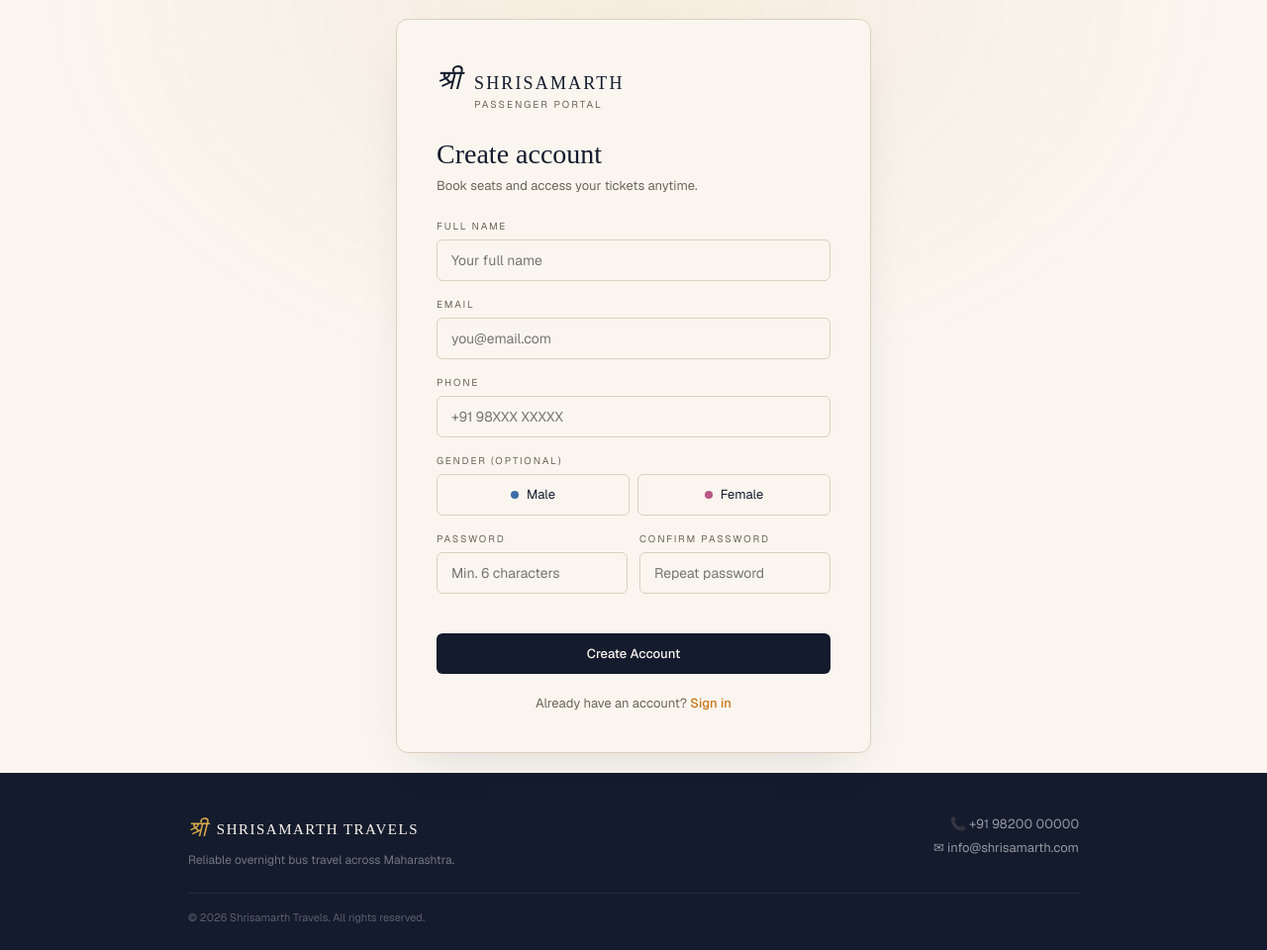
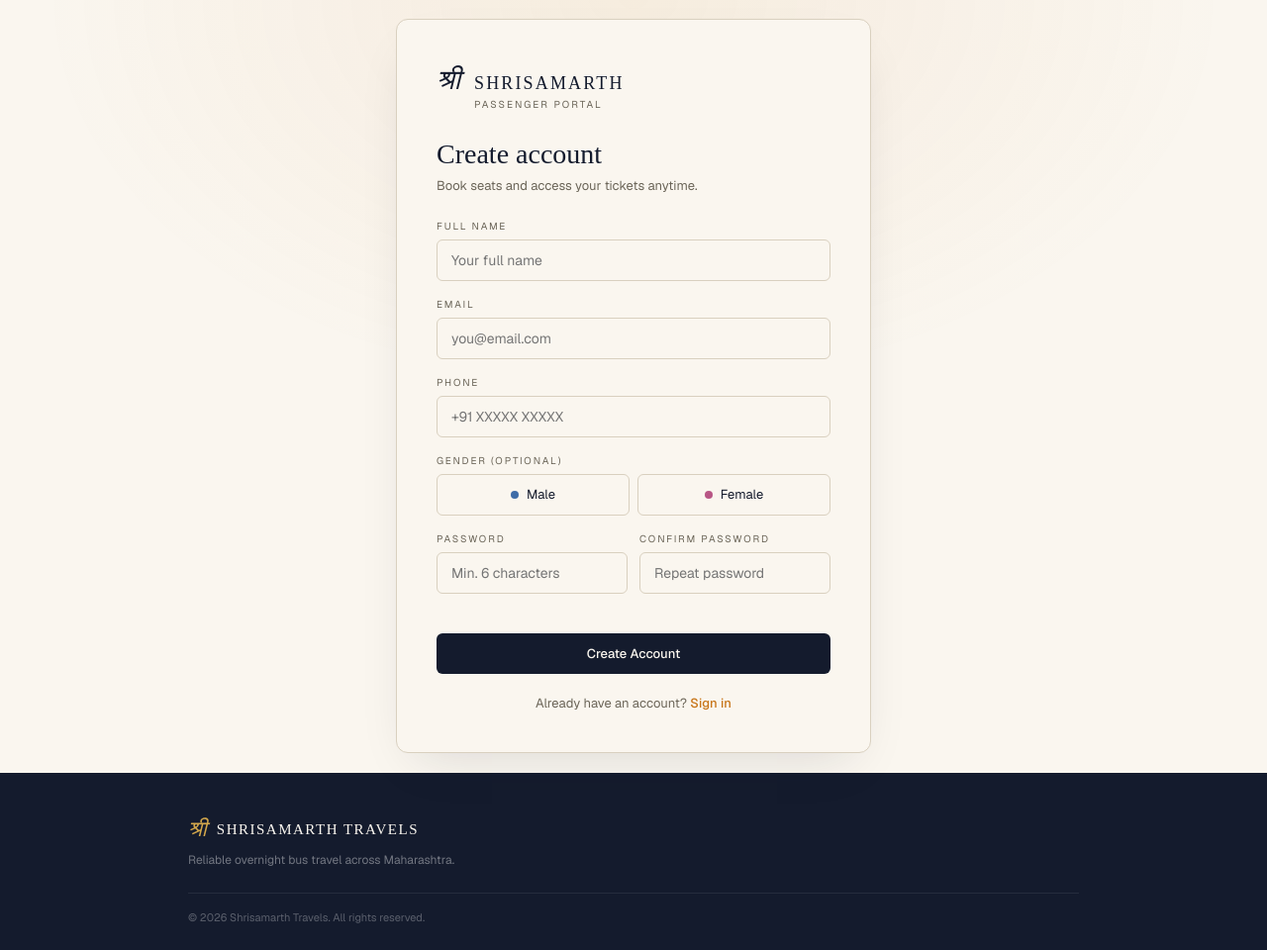
Before and after one commit to ahmetsayginvarol/shrisamarth, a Flask app: page /register in a window 1280 px wide. Shown: the part 61-1021 px from the top of the page at 99% size. Run offline with Flask 3, Linux system fonts and the light colour scheme; some libraries are stand-ins or nearby versions; some web fonts are replaced.

Commit message:
Remove all example/placeholder test data from forms across the app
Customer-facing:
- auth/login.html: 'e.g. ahmet' → 'Username'
- customer/register.html: '+91 98XXX XXXXX' → '+91 XXXXX XXXXX'
- customer/book.html: '98765 43210' → 'XXXXX XXXXX';
  'e.g. Dadar' → 'Boarding stop'; 'e.g. Shivajinagar' → 'Dropping stop'
  (with data-i18n-placeholder for Hindi switching)
- customer/base_customer.html: removed hardcoded '+91 98200 00000' and
  'info@shrisamarth.com' footer fallbacks; contact section now hidden
  when CMS fields are empty
- book.js group form: same phone/boarding/dropping placeholder cleanup;
  boarding/dropping use t() for Hindi support

Admin/staff-facing:
- admin/user_form.html: 'e.g. priya_booking' → 'Username';
  'e.g. Priya Patil' → 'Full name'
- admin/voyage_form.html: 'e.g. Mumbai/Pune' → 'City name'
- admin/bus_form.html: 'e.g. MH-12-DK-4721' → 'MH-XX-XX-XXXX';
  'e.g. Pune Express 1' → 'Bus name or nickname'
- admin/passenger_detail.html: '500' → '0'; example note → generic
- admin/cms.html: example announcement text → 'Announcement text'
- staff/dashboard.html: '98765 43210' → 'XXXXX XXXXX';
  'e.g. Dadar/Shivajinagar' → 'Boarding/Dropping stop'

Translations: added c.boarding_stop_ph + c.dropping_stop_ph (EN + HI)

https://claude.ai/code/session_01WZz6PJb83d6SN72m7QwmUW

```diff
--- a/app/static/js/book.js
+++ b/app/static/js/book.js
@@ -251,7 +251,7 @@ function renderGroupForm(seats) {
                 _boardingStops.map(s => `<option value="${s}">${s}</option>`).join('') +
                 `</select>`;
         }
-        return `<input type="text" class="form-input" id="cgrp_boarding" placeholder="e.g. Dadar">`;
+        return `<input type="text" class="form-input" id="cgrp_boarding" placeholder="${t('c.boarding_stop_ph')}">`;
     }
     function makeDroppingField() {
         if (_droppingStops.length) {
@@ -259,7 +259,7 @@ function renderGroupForm(seats) {
                 _droppingStops.map(s => `<option value="${s}">${s}</option>`).join('') +
                 `</select>`;
         }
-        return `<input type="text" class="form-input" id="cgrp_dropping" placeholder="e.g. Shivajinagar">`;
+        return `<input type="text" class="form-input" id="cgrp_dropping" placeholder="${t('c.dropping_stop_ph')}">`;
     }
 
     const html = `<div class="group-seat-section">
@@ -271,7 +271,7 @@ function renderGroupForm(seats) {
             <label class="form-label">${t('c.contact')}</label>
             <div class="phone-input-row">
                 <select class="country-code-select" id="cgrp_cc"></select>
-                <input type="text" class="form-input phone-number-input" id="cgrp_phone" placeholder="98765 43210" value="${_prefill.phone || ''}">
+                <input type="text" class="form-input phone-number-input" id="cgrp_phone" placeholder="XXXXX XXXXX" value="${_prefill.phone || ''}">
             </div>
         </div>
         <div class="form-row">
--- a/app/templates/admin/bus_form.html
+++ b/app/templates/admin/bus_form.html
@@ -12,12 +12,12 @@
 
     <div class="form-group">
         {{ form.registration.label(class="form-label") }}
-        {{ form.registration(class="form-input", placeholder="e.g. MH-12-DK-4721") }}
+        {{ form.registration(class="form-input", placeholder="MH-XX-XX-XXXX") }}
     </div>
 
     <div class="form-group">
         {{ form.name.label(class="form-label") }}
-        {{ form.name(class="form-input", placeholder="e.g. Pune Express 1") }}
+        {{ form.name(class="form-input", placeholder="Bus name or nickname") }}
     </div>
 
     <div class="form-group">
--- a/app/templates/admin/cms.html
+++ b/app/templates/admin/cms.html
@@ -253,13 +253,13 @@
           <label class="form-label">Banner Text — English</label>
           <input type="text" class="form-input" id="announcement_banner_en"
                  value="{{ content.get('announcement_banner', {}).content_en or '' }}"
-                 placeholder="e.g. 🎉 Special offer this weekend!">
+                 placeholder="Announcement text">
         </div>
         <div class="cms-field">
           <label class="form-label">Banner Text — Hindi</label>
           <input type="text" class="form-input" id="announcement_banner_hi"
                  value="{{ content.get('announcement_banner', {}).content_hi or '' }}"
-                 placeholder="जैसे 🎉 इस सप्ताहांत विशेष ऑफर!">
+                 placeholder="घोषणा पाठ">
         </div>
       </div>
       <!-- Preview -->
--- a/app/templates/admin/passenger_detail.html
+++ b/app/templates/admin/passenger_detail.html
@@ -97,11 +97,11 @@
             <input type="hidden" name="csrf_token" value="{{ csrf_token() }}">
             <div>
                 <label class="form-label">Amount (₹)</label>
-                <input type="number" name="amount" class="form-input" placeholder="500" min="1" step="1" required>
+                <input type="number" name="amount" class="form-input" placeholder="0" min="1" step="1" required>
             </div>
             <div>
                 <label class="form-label">Note</label>
-                <input type="text" name="note" class="form-input" placeholder="e.g. Advance payment collected at counter">
+                <input type="text" name="note" class="form-input" placeholder="Additional notes (optional)">
             </div>
             <button type="submit" class="btn btn-primary" style="width:auto;">Add</button>
         </form>
--- a/app/templates/admin/user_form.html
+++ b/app/templates/admin/user_form.html
@@ -13,11 +13,11 @@
     <div class="form-row">
         <div class="form-group">
             {{ form.username.label(class="form-label") }}
-            {{ form.username(class="form-input", placeholder="e.g. priya_booking") }}
+            {{ form.username(class="form-input", placeholder="Username") }}
         </div>
         <div class="form-group">
             {{ form.full_name.label(class="form-label") }}
-            {{ form.full_name(class="form-input", placeholder="e.g. Priya Patil") }}
+            {{ form.full_name(class="form-input", placeholder="Full name") }}
         </div>
     </div>
 
--- a/app/templates/admin/voyage_form.html
+++ b/app/templates/admin/voyage_form.html
@@ -13,11 +13,11 @@
     <div class="form-row">
         <div class="form-group">
             {{ form.origin.label(class="form-label") }}
-            {{ form.origin(class="form-input", placeholder="e.g. Mumbai") }}
+            {{ form.origin(class="form-input", placeholder="City name") }}
         </div>
         <div class="form-group">
             {{ form.destination.label(class="form-label") }}
-            {{ form.destination(class="form-input", placeholder="e.g. Pune") }}
+            {{ form.destination(class="form-input", placeholder="City name") }}
         </div>
     </div>
 
--- a/app/templates/auth/login.html
+++ b/app/templates/auth/login.html
@@ -35,7 +35,7 @@
             {{ form.hidden_tag() }}
             <div class="form-group">
                 <label class="form-label" data-i18n="auth.username">Username</label>
-                {{ form.username(class="form-input", placeholder="e.g. ahmet") }}
+                {{ form.username(class="form-input", placeholder="Username") }}
             </div>
             <div class="form-group">
                 <label class="form-label" data-i18n="auth.password">Password</label>
--- a/app/templates/base.html
+++ b/app/templates/base.html
@@ -92,6 +92,8 @@ const TRANSLATIONS = {
         'c.you_board_at': 'You board at:',
         'c.you_drop_at': 'You drop at:',
         'c.route_stops': 'Route stops:',
+        'c.boarding_stop_ph': 'Boarding stop',
+        'c.dropping_stop_ph': 'Dropping stop',
         'c.fare': 'Fare',
         'c.login': 'Sign In',
         'c.register': 'Create Account',
@@ -330,6 +332,8 @@ const TRANSLATIONS = {
         'c.you_board_at': 'आप चढ़ेंगे:',
         'c.you_drop_at': 'आप उतरेंगे:',
         'c.route_stops': 'मार्ग के पड़ाव:',
+        'c.boarding_stop_ph': 'चढ़ने का स्थान',
+        'c.dropping_stop_ph': 'उतरने का स्थान',
         'c.fare': 'किराया',
         'c.login': 'लॉगिन',
         'c.register': 'पंजीकरण',
--- a/app/templates/customer/base_customer.html
+++ b/app/templates/customer/base_customer.html
@@ -74,10 +74,10 @@
             </div>
         </div>
         <div class="c-footer-contact">
-            {% set ph = cms.get('contact_phone', {}).content_en or '+91 98200 00000' %}
-            {% set em = cms.get('contact_email', {}).content_en or 'info@shrisamarth.com' %}
-            <div>📞 {{ ph }}</div>
-            <div>✉ {{ em }}</div>
+            {% set ph = cms.get('contact_phone', {}).content_en or '' %}
+            {% set em = cms.get('contact_email', {}).content_en or '' %}
+            {% if ph %}<div>📞 {{ ph }}</div>{% endif %}
+            {% if em %}<div>✉ {{ em }}</div>{% endif %}
         </div>
     </div>
     <div class="c-footer-copy">
--- a/app/templates/customer/book.html
+++ b/app/templates/customer/book.html
@@ -170,7 +170,7 @@
                         <label class="form-label">Phone Number</label>
                         <div class="phone-input-row">
                             <select class="country-code-select" id="custSingleCc" aria-label="Country code"></select>
-                            <input type="text" id="custSinglePhone" class="form-input phone-number-input" placeholder="98765 43210" required>
+                            <input type="text" id="custSinglePhone" class="form-input phone-number-input" placeholder="XXXXX XXXXX" required>
                             <input type="hidden" name="passenger_phone" id="custSinglePhoneCombined">
                         </div>
                     </div>
@@ -209,7 +209,7 @@
                                 {% endfor %}
                             </select>
                             {% else %}
-                            <input type="text" name="boarding_point" class="form-input" placeholder="e.g. Dadar" required>
+                            <input type="text" name="boarding_point" class="form-input" placeholder="Boarding stop" data-i18n-placeholder="c.boarding_stop_ph" required>
                             {% endif %}
                         </div>
                         <div class="form-group">
@@ -221,7 +221,7 @@
                                 {% endfor %}
                             </select>
                             {% else %}
-                            <input type="text" name="dropping_point" class="form-input" placeholder="e.g. Shivajinagar" required>
+                            <input type="text" name="dropping_point" class="form-input" placeholder="Dropping stop" data-i18n-placeholder="c.dropping_stop_ph" required>
                             {% endif %}
                         </div>
                     </div>
--- a/app/templates/customer/register.html
+++ b/app/templates/customer/register.html
@@ -42,7 +42,7 @@
 
             <div class="form-group">
                 {{ form.phone.label(class='form-label') }}
-                {{ form.phone(class='form-input', placeholder='+91 98XXX XXXXX', autocomplete='tel') }}
+                {{ form.phone(class='form-input', placeholder='+91 XXXXX XXXXX', autocomplete='tel') }}
                 {% if form.phone.errors %}
                     {% for e in form.phone.errors %}
                     <div style="color:var(--ruby); font-size:12px; margin-top:4px;">{{ e }}</div>
--- a/app/templates/staff/dashboard.html
+++ b/app/templates/staff/dashboard.html
@@ -408,7 +408,7 @@
                         <div class="phone-input-row">
                             <select class="country-code-select" id="singleCc" aria-label="Country code"></select>
                             <input type="text" id="singlePhone" class="form-input phone-number-input"
-                                   placeholder="98765 43210" required>
+                                   placeholder="XXXXX XXXXX" required>
                             <input type="hidden" name="passenger_phone" id="singlePhoneCombined">
                         </div>
                     </div>
@@ -440,7 +440,7 @@
                         </select>
                         {% else %}
                         <input type="text" name="boarding_point" class="form-input"
-                               placeholder="e.g. Dadar" required>
+                               placeholder="Boarding stop" required>
                         {% endif %}
                     </div>
                     <div class="form-group">
@@ -453,7 +453,7 @@
                         </select>
                         {% else %}
                         <input type="text" name="dropping_point" class="form-input"
-                               placeholder="e.g. Shivajinagar" required>
+                               placeholder="Dropping stop" required>
                         {% endif %}
                     </div>
                 </div>
```
